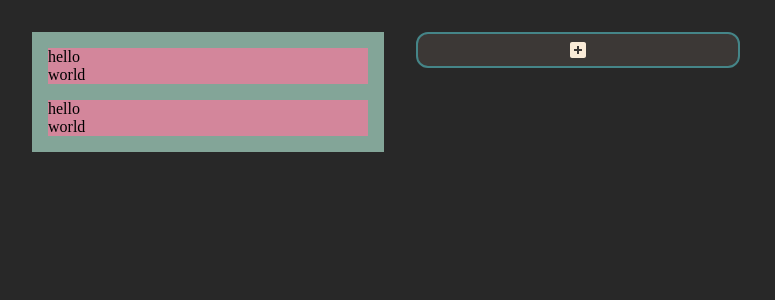
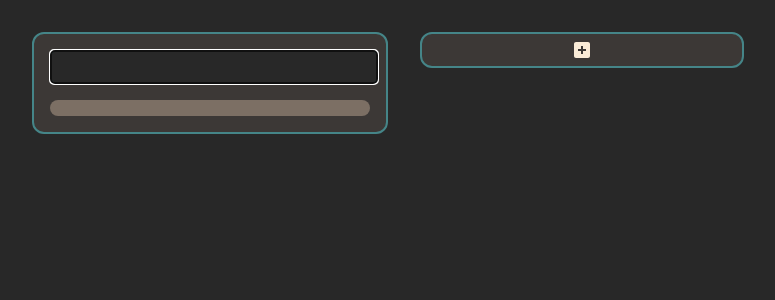
Before and after one commit to pinugit/EasyBoards, a React (Vite) app: page / in a window 1280 px wide. Both pictures are taken after a click on the element 194 px from the left and 50 px from the top of the page. Shown: the top 300 px of the page, without its empty margins (0-775 px from the left). Built offline with nearby package versions, Linux system fonts and the light colour scheme.

Commit message:
now styed heading and added heading changing functionality

```diff
--- a/src/Components/Boards/Boards.css
+++ b/src/Components/Boards/Boards.css
@@ -1,3 +1,5 @@
+@import url("https://fonts.googleapis.com/css2?family=JetBrains+Mono:wght@300&family=Kanit&family=Ubuntu:wght@300&display=swap");
+
 .board {
   display: flex;
   flex-direction: column;
@@ -8,5 +10,41 @@
   width: 20rem;
   min-height: auto;
 
-  background: #83a598;
+  background: #3c3836;
+
+  border: #458588 2px solid;
+  border-radius: 12px;
 }
+
+.card-area {
+  background: #7c6f64;
+  border-radius: 12px;
+  height: 1rem;
+  width: auto;
+}
+
+.heading-area {
+  width: auto;
+  font-family: "JetBrains Mono", monospace;
+}
+
+.input {
+  width: 100%;
+  font-size: 20px;
+  font-family: "JetBrains Mono", monospace;
+  font-weight: 200;
+  color: #458588;
+  background: #282828;
+  box-shadow: none;
+  text-shadow: none;
+  border: #458588 2px solid;
+  border-radius: 4px;
+  padding: 2px;
+}
+
+.heading {
+  font-size: 20px;
+  font-weight: 200;
+  color: #458588;
+  padding: 2px;
+}
--- a/src/Components/Boards/Boards.tsx
+++ b/src/Components/Boards/Boards.tsx
@@ -1,11 +1,52 @@
+import { ChangeEvent, useState, useEffect, useRef } from "react";
 import Cards from "../Cards/Cards";
 import "./Boards.css";
 
 const Boards = () => {
+  const [isEditingHeading, setEditingHeading] = useState(true);
+  const [headingValue, setHeadingValue] = useState("");
+
+  const inputRef = useRef<HTMLInputElement>(null);
+
+  useEffect(() => {
+    if (inputRef.current) {
+      inputRef.current.focus();
+    }
+  }, [isEditingHeading]);
+
+  const handleHeadingChange = (event: ChangeEvent<HTMLInputElement>) => {
+    setHeadingValue(event.target.value);
+  };
+
+  const handleKeyPress = (event: React.KeyboardEvent<HTMLInputElement>) => {
+    if (event.key === "Enter") {
+      setEditingHeading(false);
+    }
+  };
+
   return (
     <div className="board">
-      <Cards />
-      <Cards />
+      <div className="heading-area">
+        {isEditingHeading ? (
+          <input
+            className="input"
+            ref={inputRef}
+            value={headingValue}
+            onChange={handleHeadingChange}
+            onKeyDown={handleKeyPress}
+          />
+        ) : (
+          <h1
+            className="heading"
+            onDoubleClick={() => {
+              setEditingHeading(true);
+            }}
+          >
+            {headingValue}
+          </h1>
+        )}
+      </div>
+      <div className="card-area"></div>
     </div>
   );
 };
--- a/src/Components/Canvas/Canvas.tsx
+++ b/src/Components/Canvas/Canvas.tsx
@@ -8,6 +8,7 @@ const Canvas = () => {
   const handleBoardAdding = () => {
     setBoards((prev) => [...prev, <Boards key={boards.length} />]);
   };
+
   return (
     <div id="Canvas">
       {boards.map((board) => board)}
```
